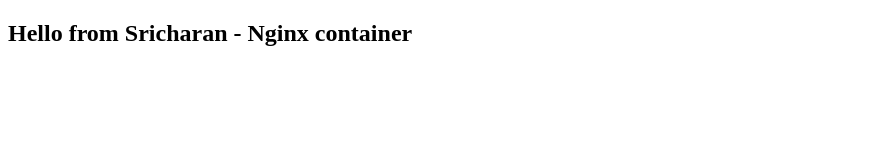
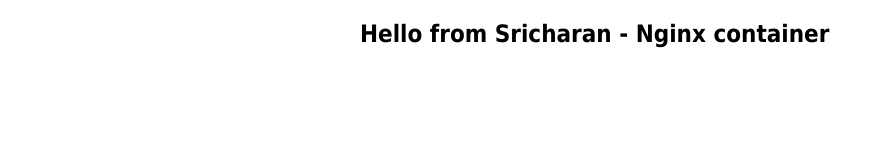
Before and after one commit to srigitops/truefoundryeval, a plain HTML site: page index.html in a window 1280 px wide. Shown: the whole page, without its empty margins (0-883 px from the left). Drawn offline with Linux system fonts and the light colour scheme.

Commit message:
Update index.html

```diff
--- a/index.html
+++ b/index.html
@@ -3,6 +3,11 @@
 <head>
   <meta charset="utf-8">
   <title>Docker Nginx</title>
+  <style>
+      html { color-scheme: light dark; }
+      body { width: 35em; margin: 0 auto;
+      font-family: Tahoma, Verdana, Arial, sans-serif; }
+   </style>
 </head>
 <body>
   <h2>Hello from Sricharan - Nginx container</h2>
```
